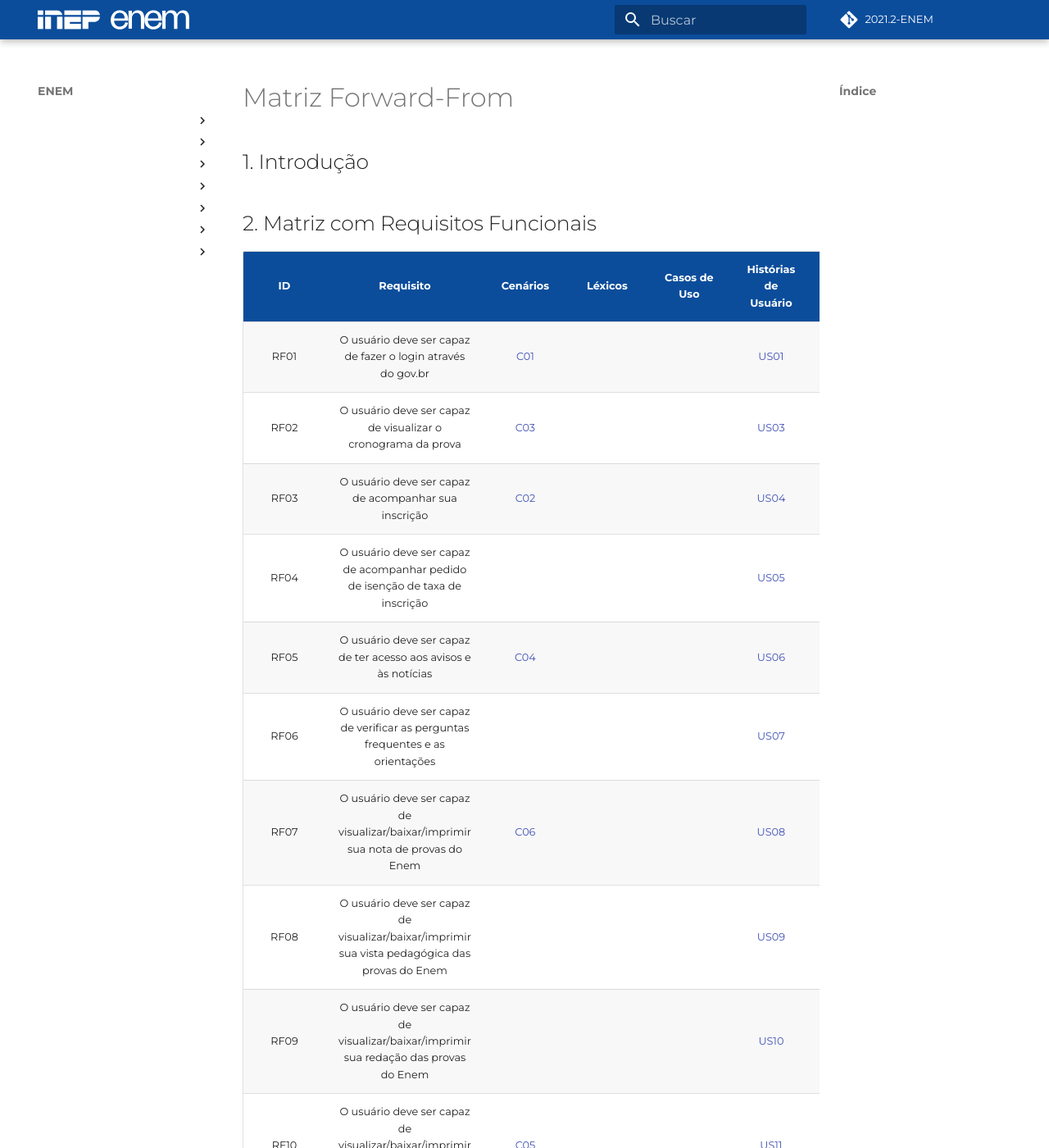
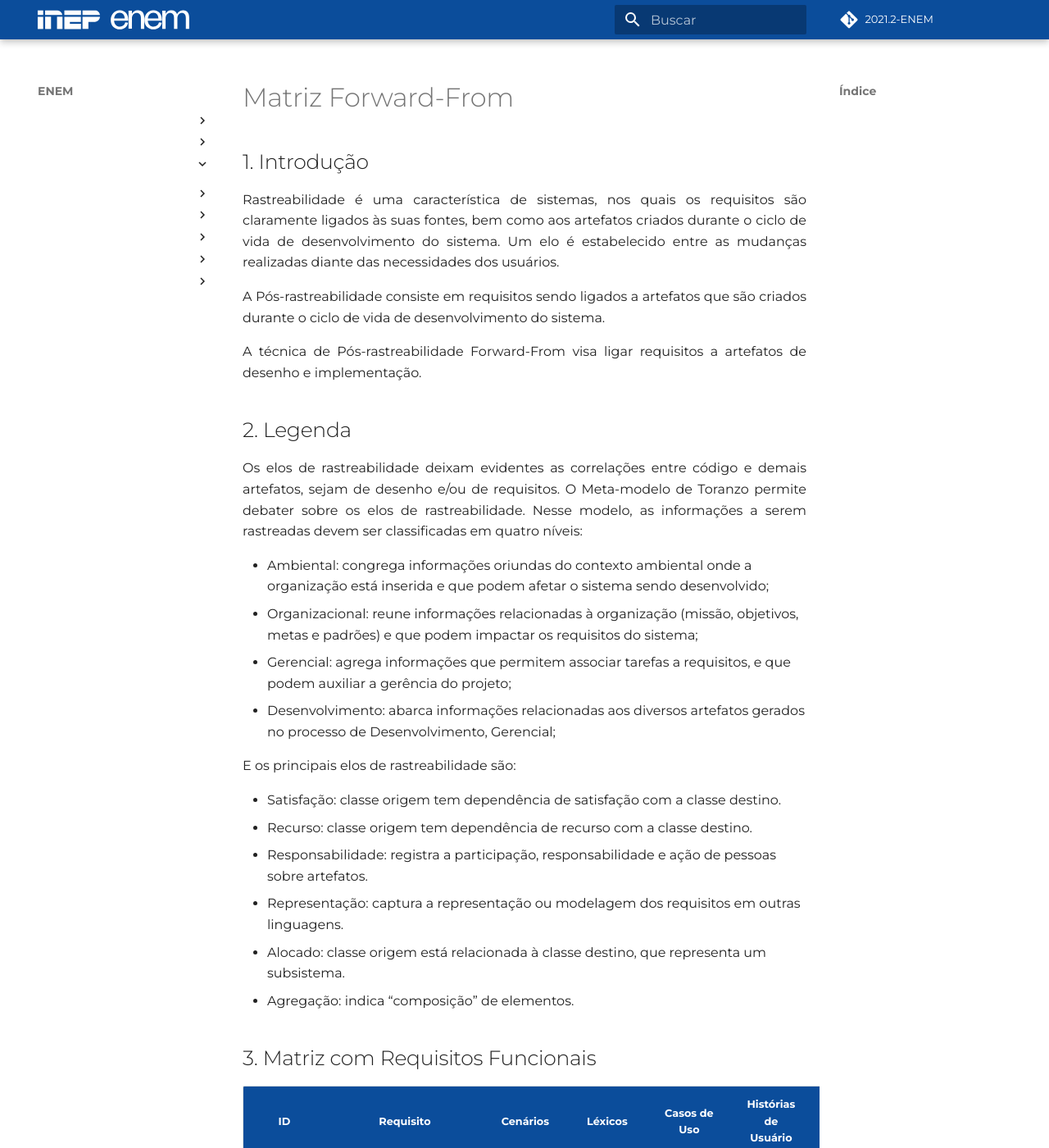
Before and after one commit to jackesfonseca/2021.2-ENEM, an MkDocs documentation site: the page built from docs/pos-rastreabilidade/forward-from.md, in a window 1280 px wide and 1400 px high. Shown: the whole window at 82% size. Built offline with MkDocs 1.6.1 and Material for MkDocs 9.7.7, drawn with Linux system fonts in a browser that asks for light colours; some web fonts are replaced; comment, search, counter and statistics services are not loaded; some of the changed text lies outside the part shown.

Commit message:
feature/forward-from - introducao

```diff
--- a/docs/pos-rastreabilidade/forward-from.md
+++ b/docs/pos-rastreabilidade/forward-from.md
@@ -1,9 +1,31 @@
 # Matriz Forward-From
 ## 1. Introdução
 
+Rastreabilidade é uma característica de sistemas, nos quais os requisitos são claramente ligados às suas fontes, bem como aos artefatos criados durante o ciclo de vida de desenvolvimento do sistema. Um elo é estabelecido entre as mudanças realizadas diante das necessidades dos usuários.
 
+A Pós-rastreabilidade consiste em requisitos sendo ligados a artefatos que são criados durante o ciclo de vida de desenvolvimento do sistema.
 
-## 2. Matriz com Requisitos Funcionais
+A técnica de Pós-rastreabilidade Forward-From visa ligar requisitos a artefatos de desenho e implementação.
+
+## 2. Legenda
+Os elos de rastreabilidade deixam evidentes as correlações entre código e demais artefatos, sejam de desenho e/ou de requisitos.
+O Meta-modelo de Toranzo permite debater sobre os elos de rastreabilidade. Nesse modelo, as informações a serem rastreadas devem ser classificadas em quatro níveis:
+
+- Ambiental: congrega informações oriundas do contexto ambiental onde a organização está inserida e que podem afetar o sistema sendo desenvolvido;
+- Organizacional: reune informações relacionadas à organização (missão, objetivos, metas e padrões) e que podem impactar os requisitos do sistema;
+- Gerencial: agrega informações que permitem associar tarefas a requisitos, e que podem auxiliar a gerência do projeto;
+- Desenvolvimento: abarca informações relacionadas aos diversos artefatos gerados no processo de Desenvolvimento, Gerencial;
+
+E os principais elos de rastreabilidade são:
+
+- Satisfação: classe origem tem dependência de satisfação com a classe destino.
+- Recurso: classe origem tem dependência de recurso com a classe destino.
+- Responsabilidade: registra a participação, responsabilidade e ação de pessoas sobre artefatos.
+- Representação: captura a representação ou modelagem dos requisitos em outras linguagens.
+- Alocado: classe origem está relacionada à classe destino, que representa um subsistema.
+- Agregação: indica “composição” de elementos.
+
+## 3. Matriz com Requisitos Funcionais
 | ID | Requisito | Cenários | Léxicos | Casos de Uso | Histórias de Usuário | Categoria | Elo |
 | -- | --------- | -------- | ------- | ------------ | -------------------- | --------- | --- |
 | RF01 | O usuário deve ser capaz de fazer o login através do gov.br        | [C01](https://requisitos-de-software.github.io/2021.2-ENEM/modelagem/cenarios/#c01-login-unico)         |         |              | [US01](https://requisitos-de-software.github.io/2021.2-ENEM/modelagem/agil/historias-usuario/US1/)                     |           |     |
--- a/mkdocs.yml
+++ b/mkdocs.yml
@@ -28,6 +28,9 @@
 
   - Pré-rastreabilidade:
       - Rich Picture: pre-rastreabilidade/rich_picture.md
+
+  - Pós-rastreabilidade:
+      - Forward-From: pos-rastreabilidade/forward-from.md
 
   - Elicitação:
       - Técnicas de Elicitação:
```
Also changed, not shown: other parts of docs/pos-rastreabilidade/forward-from.md (+4 -3 lines).
